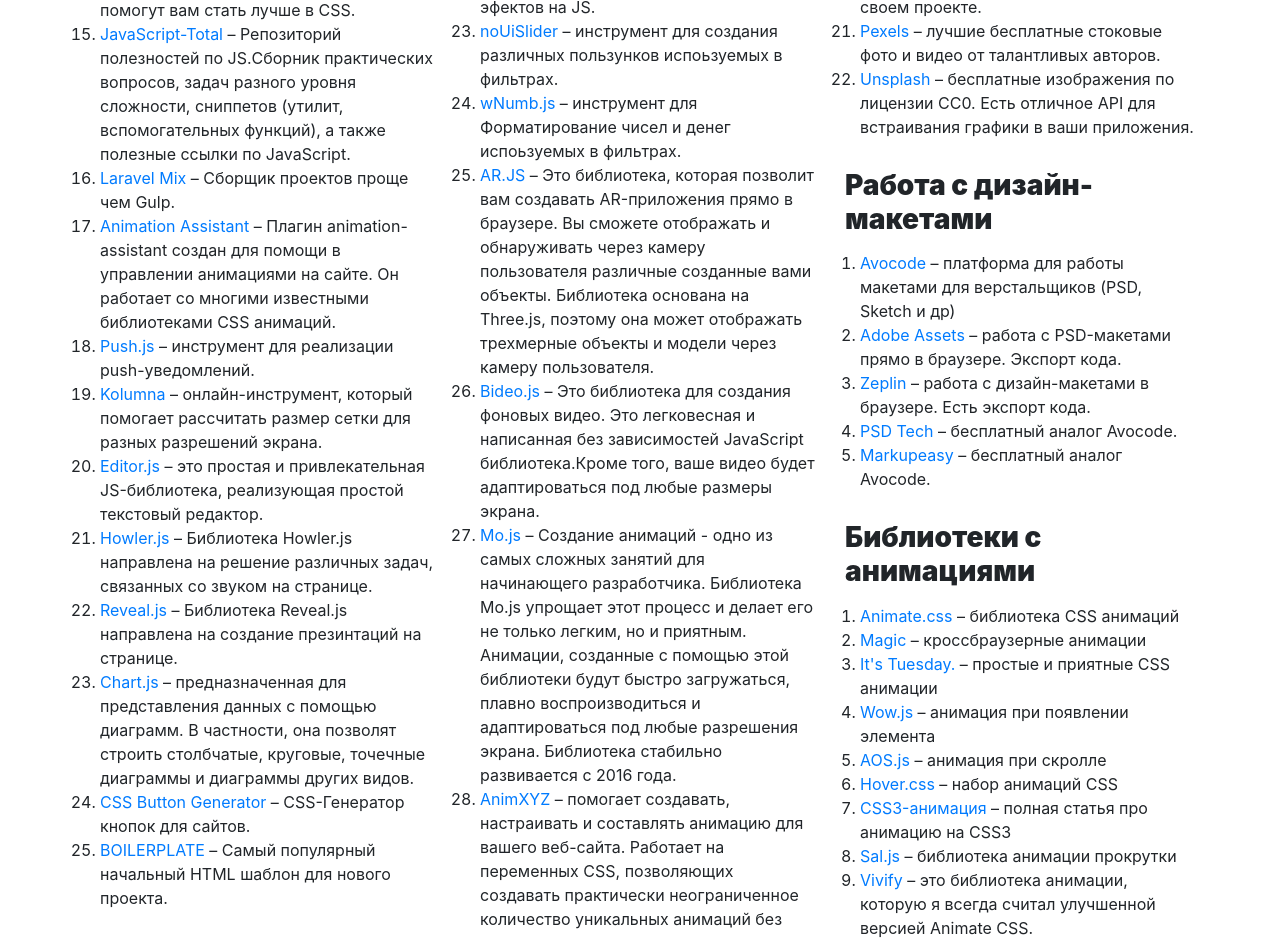
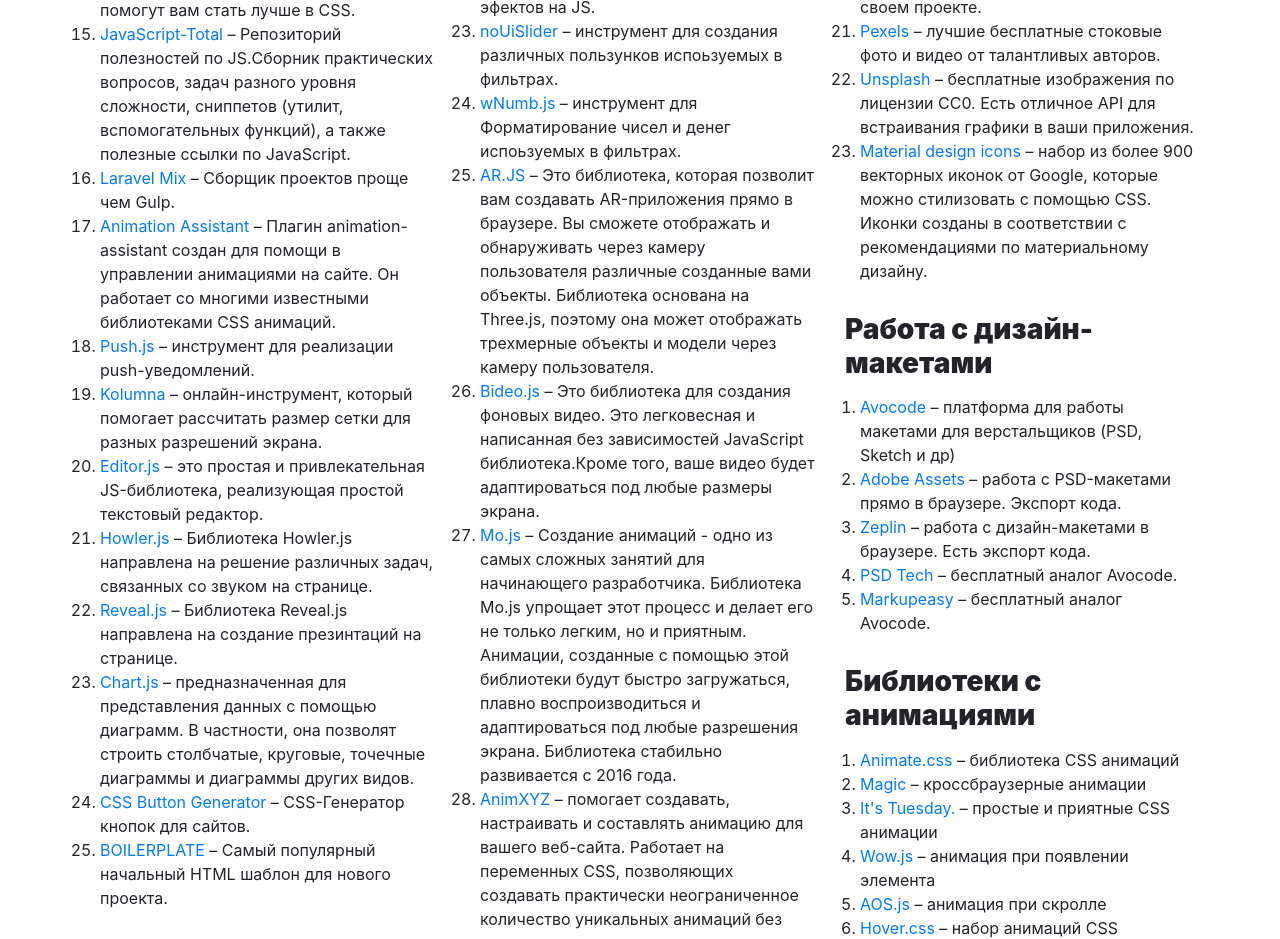
Before and after one commit to Grizly715/Links, a plain HTML site: page index.html in a window 1280 px wide. Shown: the part 2703-3642 px from the top of the page. Drawn offline with Linux system fonts and the light colour scheme; a script that the page names is missing.

Commit message:
Material design icons

```diff
--- a/index.html
+++ b/index.html
@@ -535,6 +535,10 @@
 							<li><a target="_blank" href="https://unsplash.com/">Unsplash</a> – бесплатные изображения по
 								лицензии CC0. Есть отличное API для встраивания графики в ваши приложения.
 							</li>
+							<li><a target="_blank" href="https://fonts.google.com/icons">Material design icons</a> – набор из
+								более 900 векторных иконок от Google, которые можно стилизовать с помощью CSS. Иконки созданы в
+								соответствии с рекомендациями по материальному дизайну.
+							</li>
 						</ol>
 						<h3 class="section-title">Работа с дизайн-макетами</h3>
 						<ol class="unstyled-list">
```
